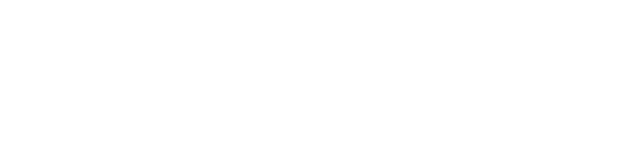
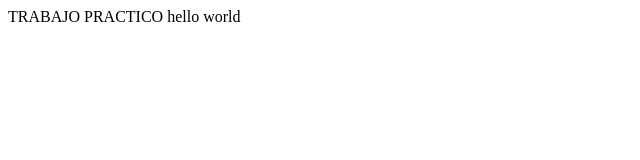
Before and after one commit to Lauryta2102/Tp1, a plain HTML site: page index.html in a window 1280 px wide. Shown: the whole page, without its empty margins (0-640 px from the left). Drawn offline with Linux system fonts and the light colour scheme.

Commit message:
agregue mas cosas en el vs

```diff
--- a/index.html
+++ b/index.html
@@ -5,6 +5,12 @@
     <meta http-equiv="X-UA-Compatible" content="IE=edge">
     <meta name="viewport" content="width=device-width, initial-scale=1.0">
     <title>Document</title>
+    <hl1>
+        TRABAJO PRACTICO
+    </hl1>
+    <hl2>
+        hello world
+    </hl2>
 </head>
 <body>
 
```
Also changed, not shown: archivo.txt.
